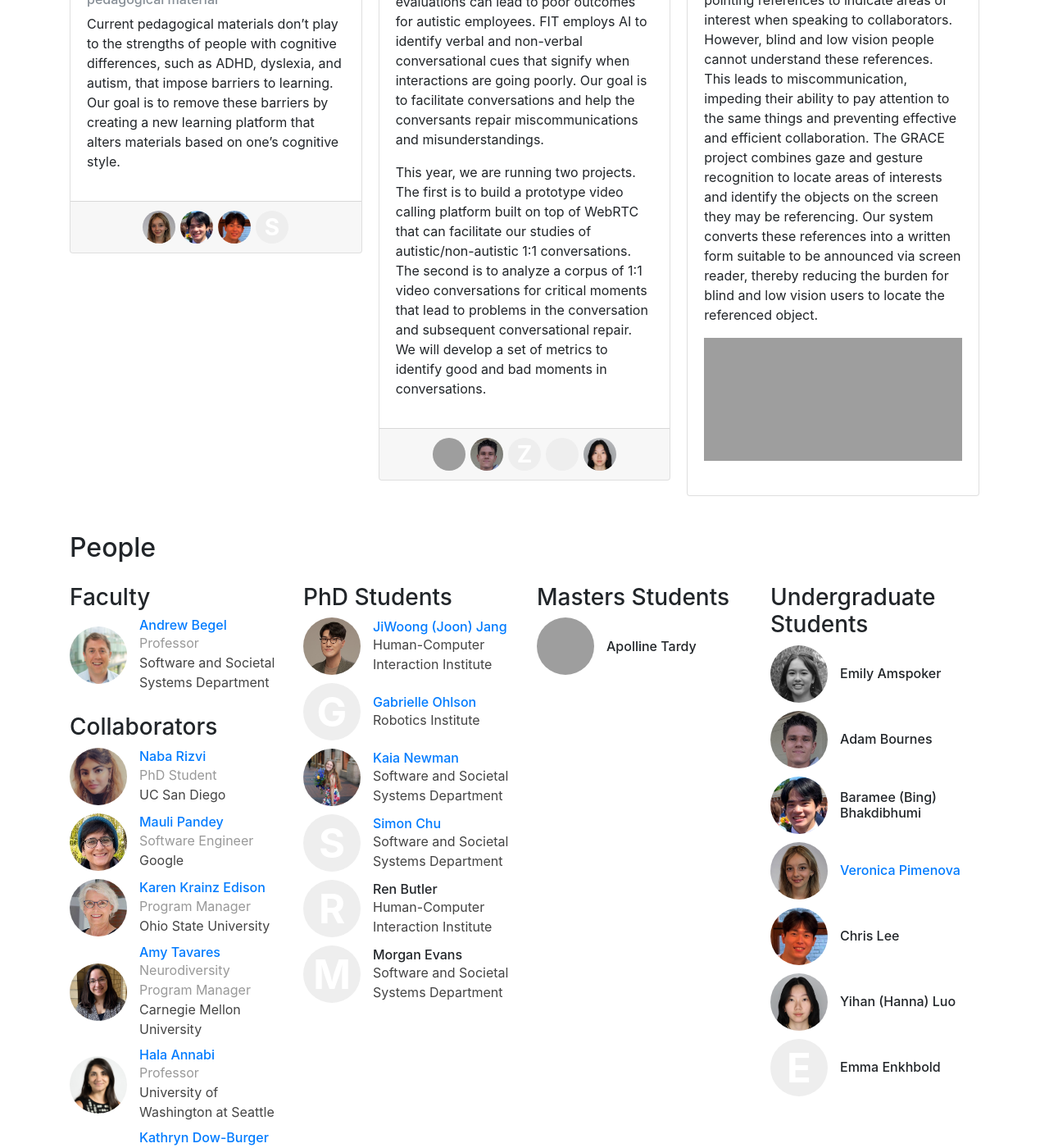
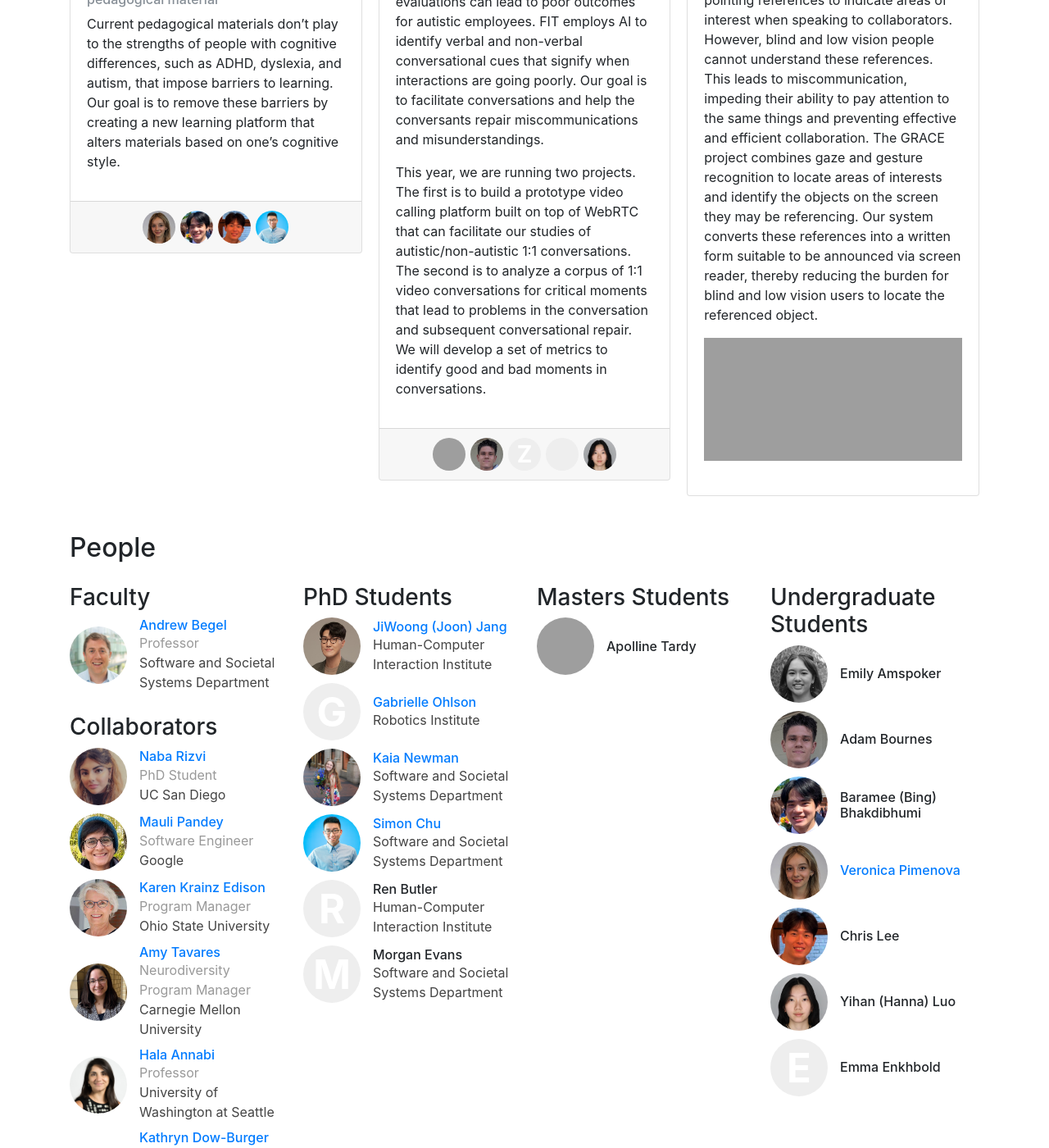
Before and after one commit to cmu-variability/cmu-variability.github.io, a Jekyll site: the page built from index.html, in a window 1280 px wide and 1400 px high, scrolled down 2235 px. Shown: the whole window at 82% size. Built offline with Jekyll 4.4.1, drawn with Linux system fonts in a browser that asks for light colours; grey boxes are pictures that could not be loaded.

Commit message:
Added Simon's picture.

```diff
--- a/_data/people.yml
+++ b/_data/people.yml
@@ -32,6 +32,7 @@ grad-simon-chu:
     webpage: "http://simonchu.org"
     role: grad-phd
     org: Software and Societal Systems Department
+    image: /img/people/simon-chu.png
 
 grad-wenxin-ju:
     display_name: "Wenxin (Wendy) Ju"
```
Also changed, not shown: img/people/simon-chu.png (added).
